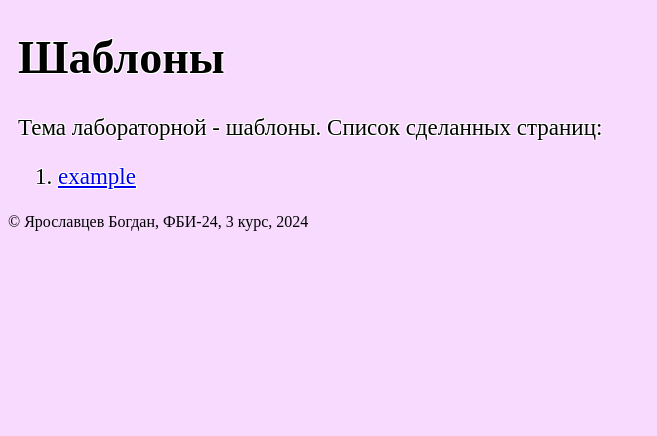
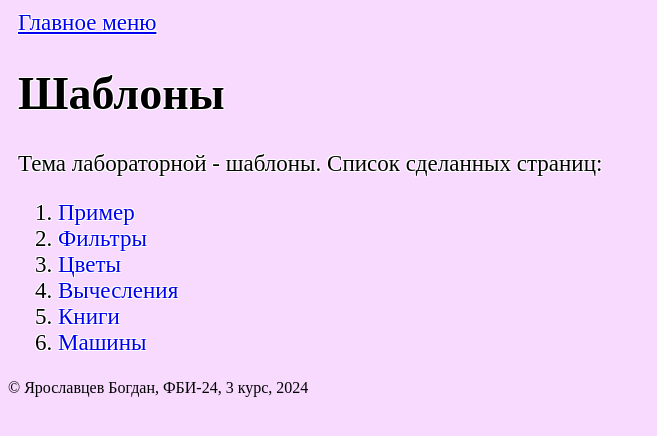
Before and after one commit to Kalvij/lab_from_back, a Flask app: page /lab2/ in a window 1280 px wide. Shown: the part 26-462 px from the top of the page, without its empty margins (0-657 px from the left). Run offline with Flask 3, Linux system fonts and the light colour scheme.

Commit message:
Добавление ссылок

```diff
--- a/app.py
+++ b/app.py
@@ -38,6 +38,9 @@ def menu():
                 <ol>
                     <li>
                         <a href="/lab1">Лабораторная работа 1</a>
+                    </li>
+                    <li>
+                        <a href="/lab2">Лабораторная работа 2</a>
                     </li>
 
                 </ol>
@@ -265,7 +268,7 @@ def calc(a, b):
         delenie = "Делить на ноль нельзя"
     else:
         delenie = a / b
-    #div_result = "Деление на ноль невозможно" if b == 0 else num1 / num2
+
     stepen = a ** b
     return f'''
 <!doctype html>
@@ -278,6 +281,7 @@ def calc(a, b):
     <p style="color: black;text-shadow: 1px 1px 0px white, -1px -1px 0px white, 1px -1px 0px white, -1px 1px 0px white;font-size: 23px;text-decoration: none;margin: 10px">{a} / {b} = {delenie}</p>
     <p style="color: black;text-shadow: 1px 1px 0px white, -1px -1px 0px white, 1px -1px 0px white, -1px 1px 0px white;font-size: 23px;text-decoration: none;margin: 10px">{a} <sup> {b} </sup>= {stepen}</p>
     </body>
+
 </html>
 '''
 @app.route('/lab2/calc/')
--- a/templates/books.html
+++ b/templates/books.html
@@ -12,4 +12,7 @@
             <ol>Кол-во страниц: {{ book.pages }}</ol>
         {% endfor %}
     </ul>
+    <div>
+        <a href="{{ url_for('lab2') }}">Главное меню</a>
+    </div>
 {% endblock %}
--- a/templates/car.html
+++ b/templates/car.html
@@ -12,4 +12,7 @@
             <img style="border-radius: 12px;height: 400;margin-left: 2%;border: 2px solid white;" src="{{ car.image_url }}" alt="{{ car.title }}" width="400"></ol>
         {% endfor %}
     </ul>
+    <div>
+        <a href="{{ url_for('lab2') }}">Главное меню</a>
+    </div>
 {% endblock %}
--- a/templates/example.html
+++ b/templates/example.html
@@ -29,6 +29,9 @@
                 <li>{{ loop.index}} - {{f.name}}: {{f.price}} &#x20bd</li>
                 {% endfor %}
             </ul>
+            <div>
+                <a href="{{ url_for('lab2') }}">Главное меню</a>
+            </div>
         </main>
 
 
--- a/templates/filter.html
+++ b/templates/filter.html
@@ -11,4 +11,8 @@
     <div>Фраза: {{phrase | safe}}</div>
     <div>Фраза: {{phrase | striptags | replace('сколько', 'много') | replace('нам', 'тут') | upper}}</div>
     <div>Фраза: {{phrase | striptags | reverse}}</div>
+
+    <div>
+        <a href="{{ url_for('lab2') }}">Главное меню</a>
+    </div>
 {% endblock %}
--- a/templates/lab2.html
+++ b/templates/lab2.html
@@ -5,11 +5,29 @@
 
 {#основной контент: #}
 {% block main %}
+    <div>
+        <a href="{{ url_for('menu') }}">Главное меню</a>
+    </div>
     <h1>Шаблоны</h1>
     <div>Тема лабораторной - шаблоны. Список сделанных страниц:</div>
     <ol>
         <li>
-            <a href="/lab2/example">example</a>
+            <a style="text-decoration: none;" href="/lab2/example">Пример</a>
+        </li>
+        <li>
+            <a style="text-decoration: none;" href="/lab2/filters">Фильтры</a>
+        </li>
+        <li>
+            <a style="text-decoration: none;" href="/lab2/flowers">Цветы</a>
+        </li>
+        <li>
+            <a style="text-decoration: none;" href="/lab2/calc">Вычесления</a>
+        </li>
+        <li>
+            <a style="text-decoration: none;" href="/lab2/books">Книги</a>
+        </li>
+        <li>
+            <a style="text-decoration: none;" href="/lab2/car">Машины</a>
         </li>
     </ol>
 {% endblock %}
```
